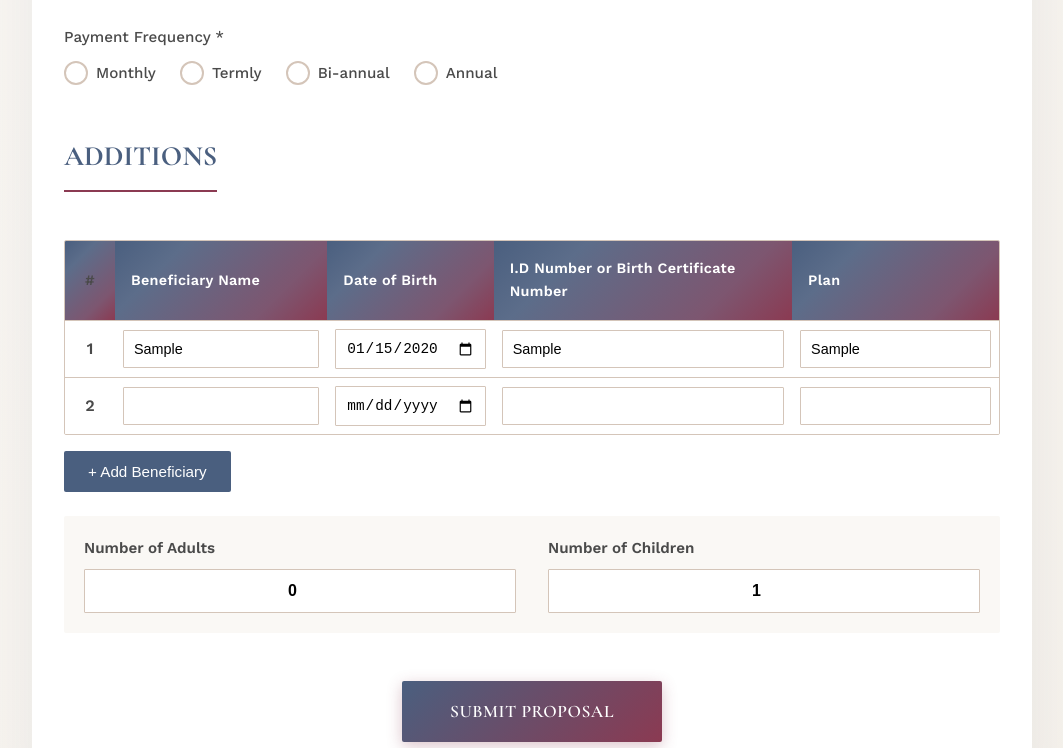
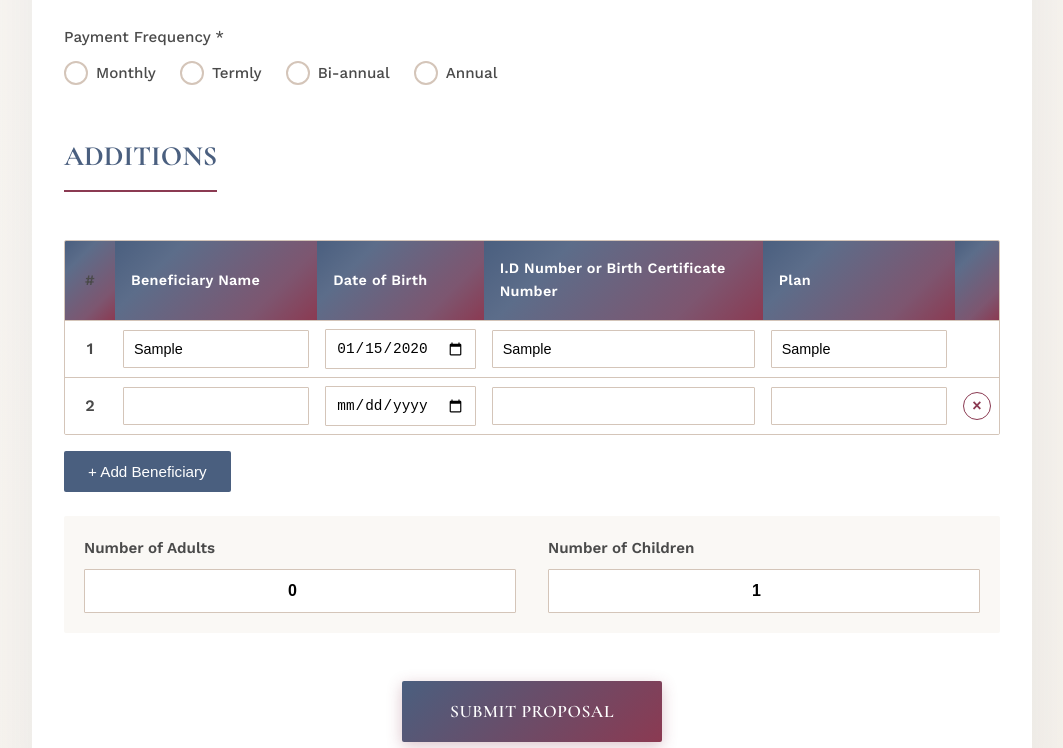
Before and after one commit to minex54/AICDigitalForm, a plain HTML site: page hospital_cashback_form.html in a window 1280 px wide. Both pictures are taken after typing "Sample", "2020-01-15", "Sample", "Sample" into the empty fields and a click on the button "+ Add Beneficiary". Shown: the part 1279-2027 px from the top of the page, without its empty margins (108-1171 px from the left). Drawn offline with nearby package versions, Linux system fonts and the light colour scheme.

Commit message:
Implement dynamic beneficiary row management
Added functionality to dynamically add and remove beneficiary rows in the form.

```diff
--- a/hospital_cashback_form.html
+++ b/hospital_cashback_form.html
@@ -391,9 +391,27 @@
             color: white;
         }
 
-        .add-beneficiary-btn:disabled {
+        addBeneficiaryRow() {
             opacity: 0.5;
             cursor: not-allowed;
+        }
+
+        .remove-row-btn {
+            width: 28px;
+            height: 28px;
+            border: 1px solid var(--burgundy);
+            background: white;
+            color: var(--burgundy);
+            border-radius: 50%;
+            cursor: pointer;
+            font-size: 1rem;
+            line-height: 1;
+            font-weight: 700;
+        }
+
+        .remove-row-btn:hover {
+            background: var(--burgundy);
+            color: white;
         }
 
 
@@ -770,6 +788,7 @@
                             <th>Date of Birth</th>
                             <th>I.D Number or Birth Certificate Number</th>
                             <th>Plan</th>
+                            <th></th>
                         </tr>
                     </thead>
                     <tbody>
@@ -779,6 +798,7 @@
                             <td><input type="date" name="beneficiaryDob1"></td>
                             <td><input type="text" name="beneficiaryId1"></td>
                             <td><input type="text" name="beneficiaryPlan1"></td>
+                            <td></td>
                         </tr>
 
                     </tbody>
@@ -808,21 +828,25 @@
     <script>
 
      // Dynamic beneficiary rows
+   // Dynamic beneficiary rows
         const MAX_BENEFICIARIES = 10;
-        let beneficiaryCount = 1;
+        let beneficiaryCount = 1;       // how many rows are currently visible
+        let nextBeneficiaryId = 1;      // unique id used for naming fields, never reused
 
         function addBeneficiaryRow() {
             if (beneficiaryCount >= MAX_BENEFICIARIES) return;
             beneficiaryCount++;
+            nextBeneficiaryId++;
 
             const tbody = document.querySelector('#beneficiariesTable tbody');
             const row = document.createElement('tr');
             row.innerHTML = `
                 <td class="row-number">${beneficiaryCount}</td>
-                <td><input type="text" name="beneficiaryName${beneficiaryCount}"></td>
-                <td><input type="date" name="beneficiaryDob${beneficiaryCount}"></td>
-                <td><input type="text" name="beneficiaryId${beneficiaryCount}"></td>
-                <td><input type="text" name="beneficiaryPlan${beneficiaryCount}"></td>
+                <td><input type="text" name="beneficiaryName${nextBeneficiaryId}"></td>
+                <td><input type="date" name="beneficiaryDob${nextBeneficiaryId}"></td>
+                <td><input type="text" name="beneficiaryId${nextBeneficiaryId}"></td>
+                <td><input type="text" name="beneficiaryPlan${nextBeneficiaryId}"></td>
+                <td><button type="button" class="remove-row-btn" onclick="removeBeneficiaryRow(this)">&times;</button></td>
             `;
             tbody.appendChild(row);
 
@@ -833,6 +857,20 @@
             }
         }
 
+        function removeBeneficiaryRow(button) {
+            const row = button.closest('tr');
+            row.remove();
+            beneficiaryCount--;
+
+            // Renumber the visible "#" column so it stays sequential
+            document.querySelectorAll('#beneficiariesTable tbody tr').forEach((r, idx) => {
+                r.querySelector('.row-number').textContent = idx + 1;
+            });
+
+            const addBtn = document.getElementById('addBeneficiaryBtn');
+            addBtn.disabled = false;
+            addBtn.textContent = '+ Add Beneficiary';
+        }
 
 
 
```
